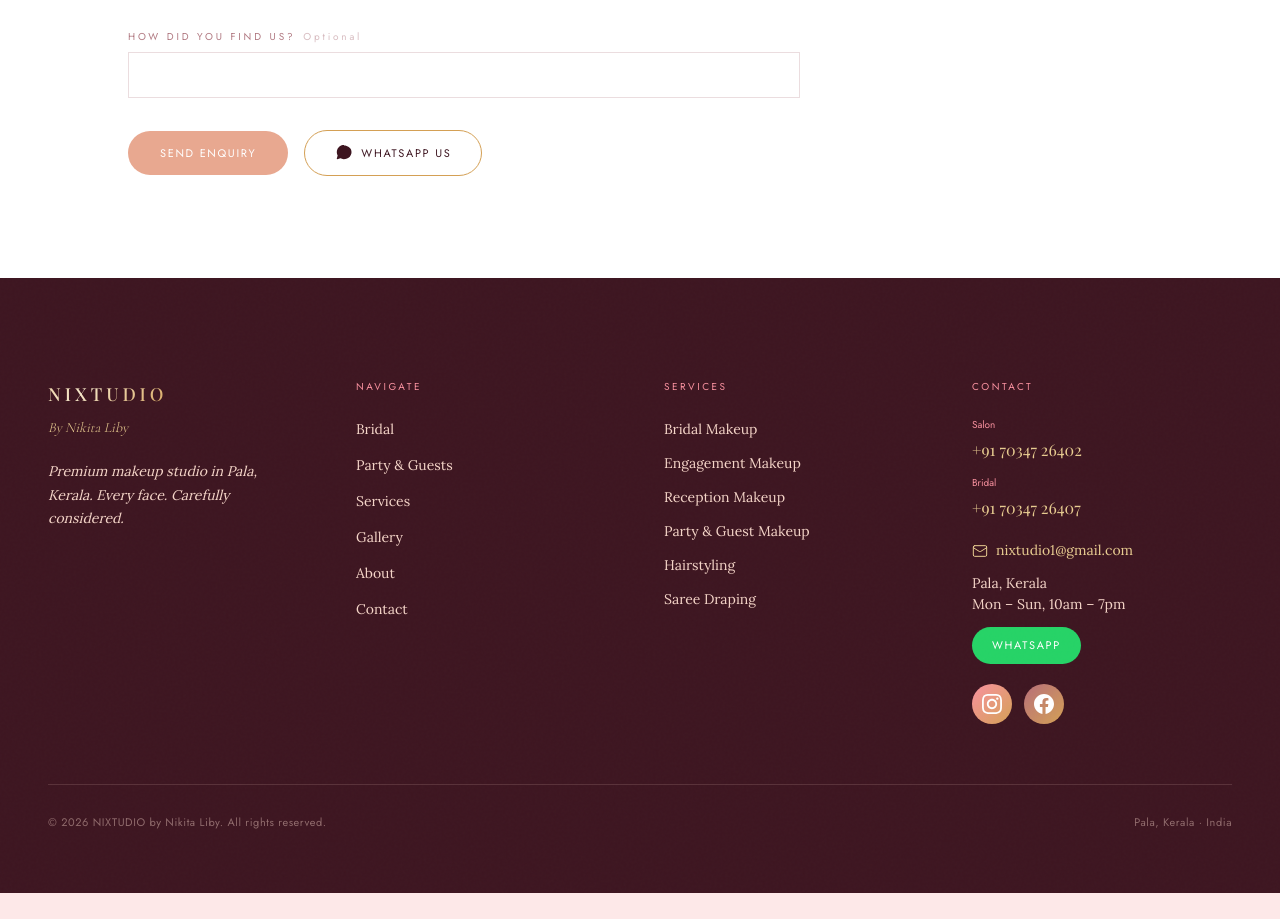
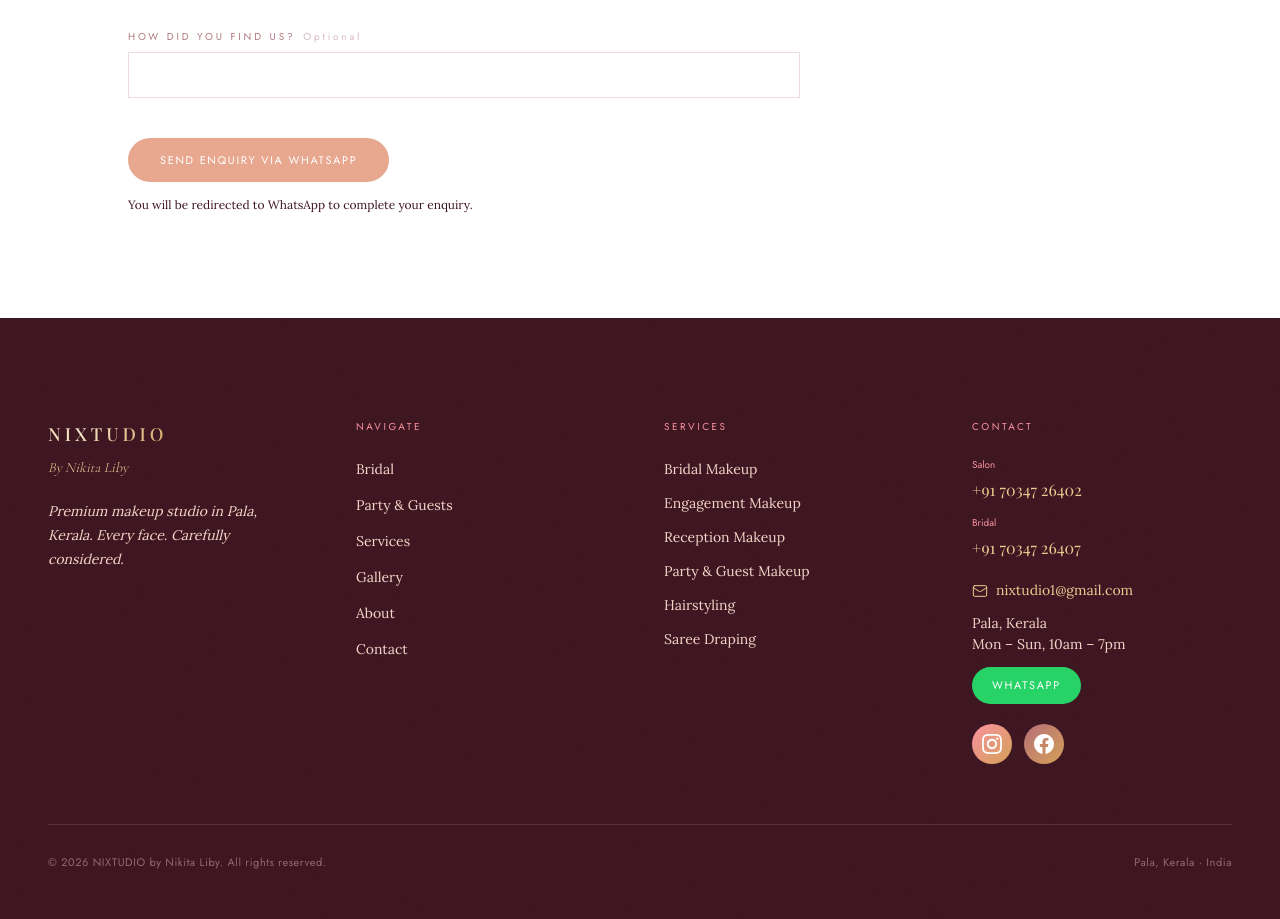
Before and after one commit to amdgzelenzin-crypto/zelenz, a Next.js app: page /bridal in a window 1280 px wide. Shown: the part 4609-5528 px from the top of the page. Before the commit the page ends 5502 px from the top, so only its background shows below. Built offline with nearby package versions, Linux system fonts and the light colour scheme.

Commit message:
Enhance: Redirect bridal enquiry directly to WhatsApp

```diff
--- a/app/bridal/page.tsx
+++ b/app/bridal/page.tsx
@@ -48,7 +48,19 @@ export default function BridalPage() {
   } = useForm<BridalFormData>();
 
   const onSubmit = (data: BridalFormData) => {
-    console.log("Bridal form submitted:", data);
+    let text = `Hi, I'd like to enquire about bridal makeup.\n\n`;
+    text += `*Name:* ${data.name}\n`;
+    text += `*Phone:* ${data.phone}\n`;
+    text += `*Date of function:* ${data.date}\n`;
+    text += `*Time I need to leave:* ${data.leaveTime}\n`;
+    text += `*Event type:* ${data.eventType}\n`;
+    if (data.services) text += `*Services required:* ${data.services}\n`;
+    if (data.referral) text += `*Found via:* ${data.referral}\n`;
+
+    const encodedText = encodeURIComponent(text);
+    const waUrl = `https://wa.me/917034726402?text=${encodedText}`;
+
+    window.open(waUrl, "_blank");
     setSubmitted(true);
   };
 
@@ -424,23 +436,16 @@ export default function BridalPage() {
                   />
                 </div>
 
-                <div className="flex flex-col sm:flex-row items-center gap-4 mt-8">
+                <div>
                   <button
                     type="submit"
-                    className="btn-primary px-10 w-full sm:w-auto"
+                    className="btn-primary w-full sm:w-auto px-10 py-4 mt-4"
                   >
-                    Send Enquiry
+                    Send Enquiry via WhatsApp
                   </button>
-
-                  <a
-                    href="https://wa.me/917034726402?text=Hi%2C%20I%27d%20like%20to%20enquire%20about%20bridal%20makeup.%0ADate%20of%20function%3A%20%0ATime%20I%20need%20to%20leave%3A%20%0AServices%20required%3A%20"
-                    target="_blank"
-                    rel="noopener noreferrer"
-                    className="btn-outline-gold px-10 w-full sm:w-auto flex justify-center items-center gap-2"
-                  >
-                    <svg width="18" height="18" viewBox="0 0 24 24" fill="currentColor"><path d="M11.996 1.996c1.196 0 2.378.196 3.528.58 2.03.684 3.737 1.956 4.965 3.5.584.72.932 1.488 1.156 2.22.424 1.4.524 3.01.2 4.498-.328 1.503-1.077 2.91-2.096 4.054a10 10 0 0 1-3.664 2.47c-1.396.536-3.003.856-4.526.856-1.55-.022-3.056-.46-4.32-1.09l-4.14 1.1c-.246.066-.465-.008-.6-.182a.584.584 0 0 1-.102-.34c0-.056.002-.124.016-.207l1.107-4c-.7-1.332-1.125-2.883-1.146-4.47-.024-1.57.34-3.13 1.05-4.502a10 10 0 0 1 2.898-3.41c1.558-1.137 3.51-1.63 5.674-1.6xM9.362 7.02c-.524.02-1.116.143-1.458.625l-.206.312c-.22.37-.417.818-.466 1.346-.07 1.05.286 2.062 1.03 2.92.83.94 1.838 1.63 3.007 2.146 1.178.508 2.382.72 3.61.545.6-.134 1.116-.546 1.396-1.107l.2-.4233c-.02-.857-.34-1.57-1.112-1.89l-1.306-.554a.792.792 0 0 0-.416-.018c-.29.074-.53.25-.79.497-.107.1-.197.18-.28.257-.14.12-.346.16-.547.054a9.123 9.123 0 0 1-2.906-2.584.582.582 0 0 1 .054-.74c.068-.088.163-.166.27-.26.222-.204.42-.42.508-.71.07-.225.045-.487-.132-.782a17.96 17.96 0 0 0-.485-.778l-.34-.52c-.288-.415-.595-.49-.86-.44-.194.024-.316.064-.52.17x"/></svg>
-                    WhatsApp Us
-                  </a>
+                  <p className="text-xs text-taupe/60 mt-3 font-sans">
+                    You will be redirected to WhatsApp to complete your enquiry.
+                  </p>
                 </div>
               </form>
             </FadeUp>
```
